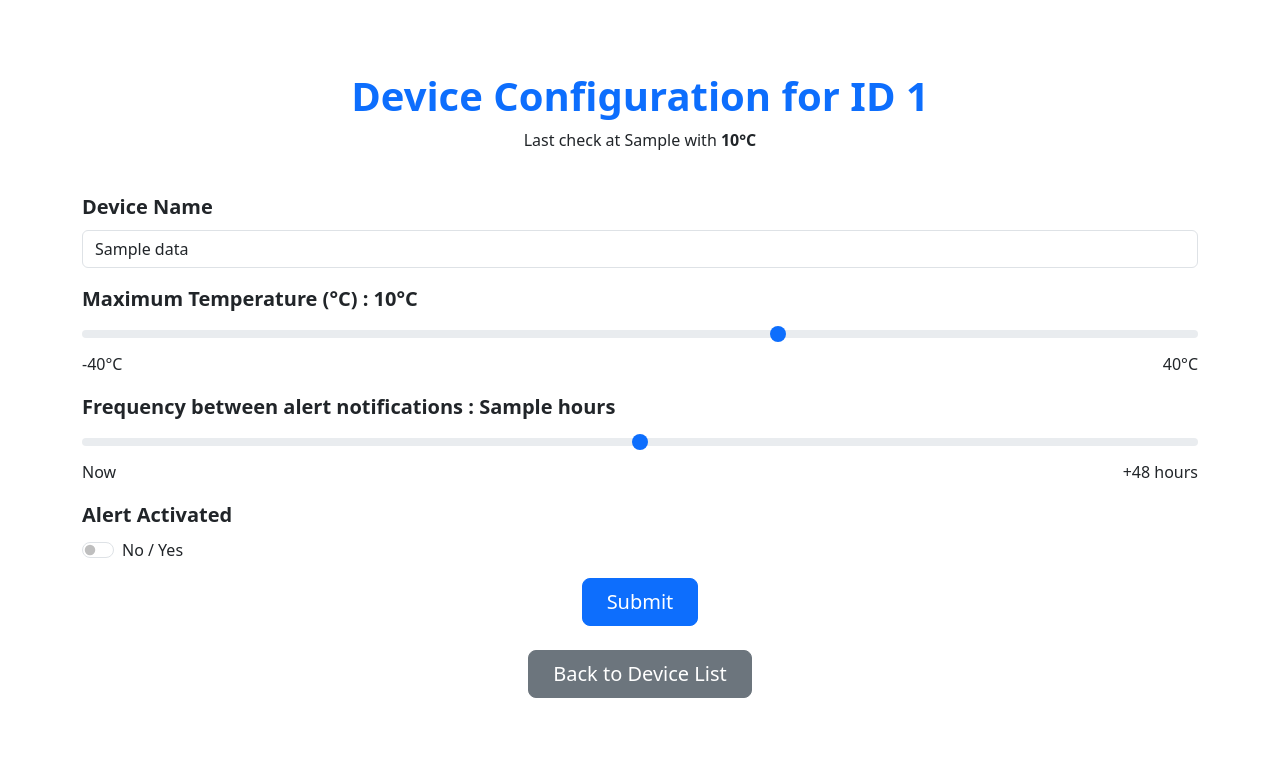
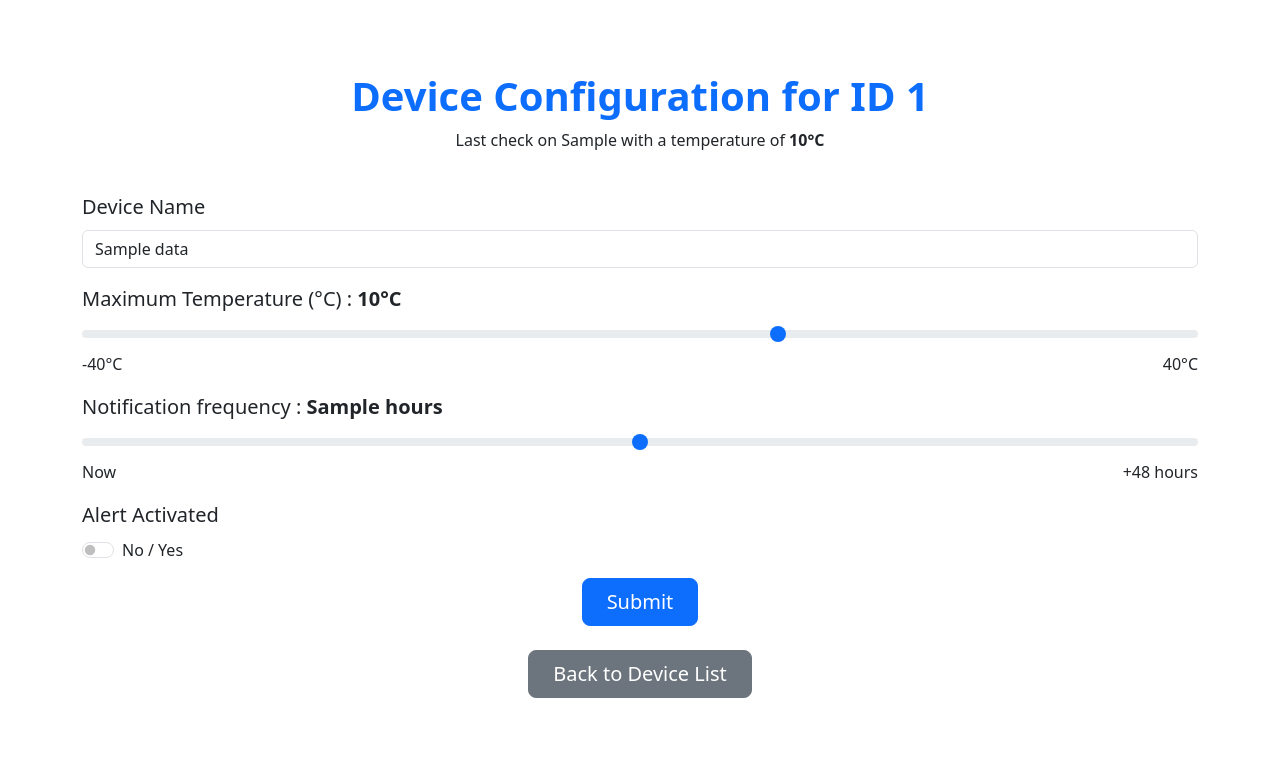
Before and after one commit to restoore/homegarfront, a Flask app: template templates/device_form.html in a window 1280 px wide. Shown: the top 770 px of the page. Run offline with Flask 2, Linux system fonts and the light colour scheme; the template is opened without the code that fills it: most values are stand-ins (such as "Sample title", 1, 10 or a date in 2020); parts of the project's set-up code (start-up, migrations or seed data) failed here and were passed over.

Commit message:
Minor change on front

```diff
--- a/app.py
+++ b/app.py
@@ -82,14 +82,17 @@ def device_config(device_id):
             alert_next_check = datetime.now(timezone) + timedelta(hours=alert_frequency)
             r.set(f"{device_id}_alert_next_check", alert_next_check.strftime('%Y-%m-%d %H:%M:%S'))
 
-        flash('Data have been successfully recorded 👌', 'success')  # 'success' est la catégorie de l'alerte
+        flash('Changes saved successfully 👌', 'success')  # 'success' est la catégorie de l'alerte
         return redirect(url_for('device_config', device_id=device_id))
 
     # On met en forme les données
     alert_last_check = timezone.localize(datetime.strptime(alert_data['alert_last_check'], '%Y-%m-%d %H:%M:%S'))
-    alert_data['alert_last_check'] = alert_last_check.strftime("%d/%m %H:%M")
-    alert_next_check = timezone.localize(datetime.strptime(alert_data['alert_next_check'], '%Y-%m-%d %H:%M:%S'))
-    alert_data['alert_next_check'] = alert_next_check.strftime("%d/%m %H:%M")
+    alert_data['alert_last_check'] = alert_last_check.strftime("%d/%m at %H:%M")
+    alert_temp_curr = float(alert_data['alert_temp_curr'])
+    alert_data['alert_temp_curr'] = round(alert_temp_curr,1)
+    if alert_data['alert_next_check'] != "":
+        alert_next_check = timezone.localize(datetime.strptime(alert_data['alert_next_check'], '%Y-%m-%d %H:%M:%S'))
+        alert_data['alert_next_check'] = alert_next_check.strftime("%d/%m at %H:%M")
     # Rendre la page avec les données remplies
     return render_template('device_form.html',
                            data=alert_data,
--- a/templates/device_form.html
+++ b/templates/device_form.html
@@ -5,19 +5,23 @@
 {% block content %}
     <div class="px-4 py-3 my-2 text-center">
         <h1 class="display-6 fw-bold text-primary">Device Configuration for ID {{ device_id }}</h1>
-        <p>Last check at {{ data['alert_last_check'] }} with <strong>{{ data['alert_temp_curr'] }}°C</strong></p>
-        {% if data['alert_enabled'] %}<p>Next Check with alert <strong>{{ data['alert_next_check'] }}</strong></p>{% endif %}    </div>
+        <p>
+            {% if data['alert_enabled'] and data['alert_next_check'] != "" %}<span class="badge rounded-pill text-bg-info">Heads up!</span> Alert sould be sent starting from the <strong>{{ data['alert_next_check'] }}</strong></br>{% endif %}
+            Last check on {{ data['alert_last_check'] }} with a temperature of <strong>{{ data['alert_temp_curr'] }}°C</strong>
+        </p>
+    </div>
+
     <form method="POST" action="/device/{{ device_id }}">
         <!-- Device Name -->
         <div class="mb-3">
-            <label for="alert_name" class="form-label fw-bold fs-5">Device Name</label>
+            <label for="alert_name" class="form-label fw-medium fs-5">Device Name</label>
             <input type="text" class="form-control" id="alert_name" name="alert_name" value="{{ data['alert_name'] }}" placeholder="Enter device name" required readonly>
         </div>
 
         <!-- Maximum Temperature -->
         <div class="mb-3">
-            <label for="alert_temp_max" class="form-label fw-bold fs-5">Maximum Temperature (°C) :
-                <span id="tempValue">{{ data['alert_temp_max'] }}</span>°C
+            <label for="alert_temp_max" class="form-label fw-medium fs-5">Maximum Temperature (°C) :
+                <strong><span id="tempValue">{{ data['alert_temp_max'] }}</span>°C</strong>
             </label>
             <input type="range" class="form-range" min="-40" max="40" step="1" id="alert_temp_max" name="alert_temp_max" value="{{ data['alert_temp_max'] or 0 }}">
             <div class="d-flex justify-content-between">
@@ -28,8 +32,8 @@
 
          <!-- Alert Interval (Time Next Adjustment) -->
          <div class="mb-3">
-            <label for="alert_frequency" class="form-label fw-bold fs-5">Frequency between alert notifications :
-                <span id="intervalValue">{{ data['alert_frequency'] or 0 }}</span> hours
+            <label for="alert_frequency" class="form-label fw-medium fs-5">Notification frequency :
+                <strong><span id="intervalValue">{{ data['alert_frequency'] or 0 }}</span> hours</strong>
             </label>
             <input type="range" class="form-range" min="0" max="48" step="1" id="alert_frequency" name="alert_frequency" value="{{ data['alert_frequency'] or 0 }}">
             <div class="d-flex justify-content-between">
@@ -40,7 +44,7 @@
 
         <!-- Alert Activation -->
         <div class="mb-3">
-            <label for="alert_enabled" class="form-label fw-bold fs-5">Alert Activated</label>
+            <label for="alert_enabled" class="form-label fs-5 fw-medium">Alert Activated</label>
             <div class="form-check form-switch">
                 <input class="form-check-input" type="checkbox" id="alert_enabled" name="alert_enabled" {% if data['alert_enabled'] == 'on' %}checked{% endif %}>
                 <label class="form-check-label" for="alert_enabled">No / Yes</label>
```
